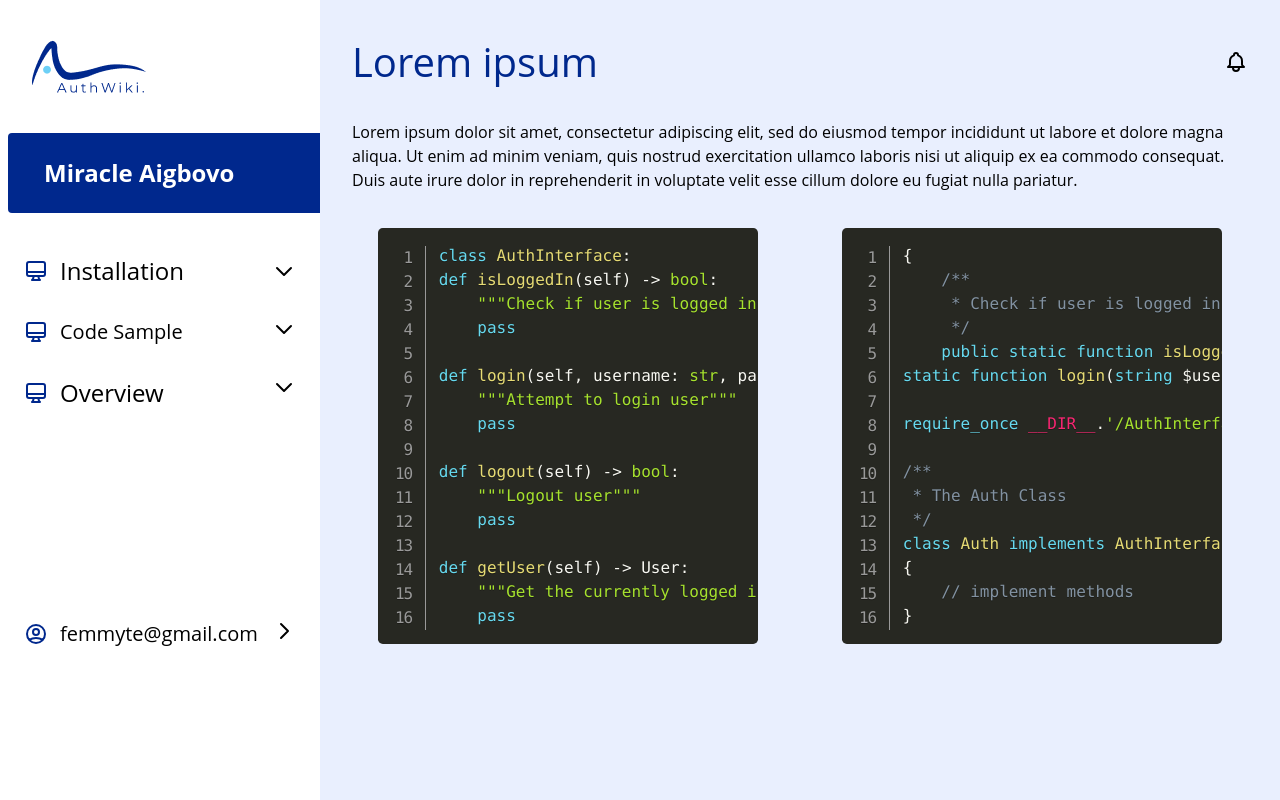
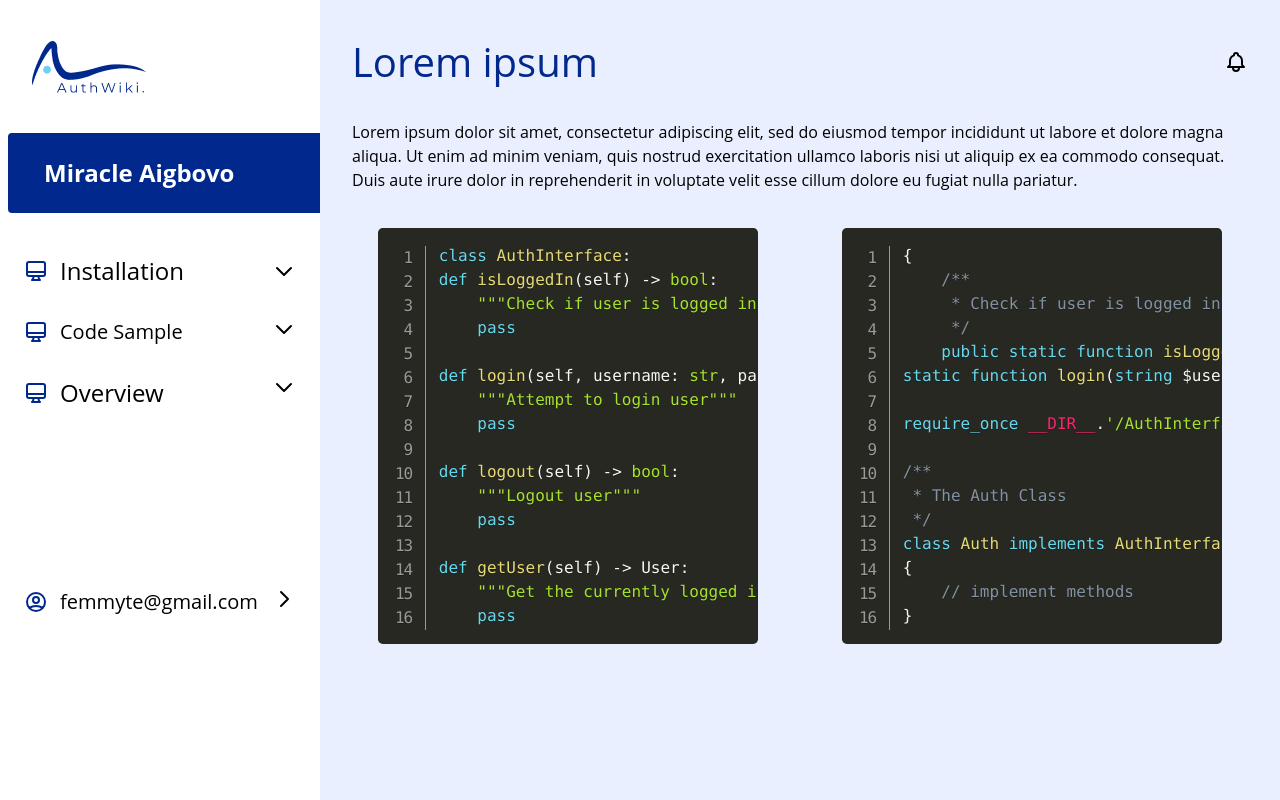
Before and after one commit to zuri-training/team-6-auth-wiki, a Django app: page /account/ in a window 1280 px wide. Run offline with Django 4.2, Linux system fonts and the light colour scheme; some libraries are stand-ins or nearby versions.

Commit message:
adjusted user view size

```diff
--- a/auth_wiki/theme/static/css/dist/styles.css
+++ b/auth_wiki/theme/static/css/dist/styles.css
@@ -1798,6 +1798,10 @@ select {
   margin-bottom: 0.75rem;
 }
 
+.mt-8 {
+  margin-top: 2rem;
+}
+
 .block {
   display: block;
 }
@@ -2361,6 +2365,10 @@ input:focus{
     margin-top: 13rem;
   }
 
+  .md\:mt-44 {
+    margin-top: 11rem;
+  }
+
   .md\:flex {
     display: flex;
   }
--- a/auth_wiki/theme/templates/account/index.html
+++ b/auth_wiki/theme/templates/account/index.html
@@ -160,7 +160,7 @@
       </ul>
       <ul class="">
         <li
-          class="mt-10 mb-8 md:mb-0 md:mt-52 flex justify-between hover:text-primary text-[20px] menu-btn4"
+          class="m-t0 mb-8 md:mb-0 md:mt-44 flex justify-between hover:text-primary text-[20px] menu-btn4"
         >
           <div class="flex items-center">
             <span>
```
